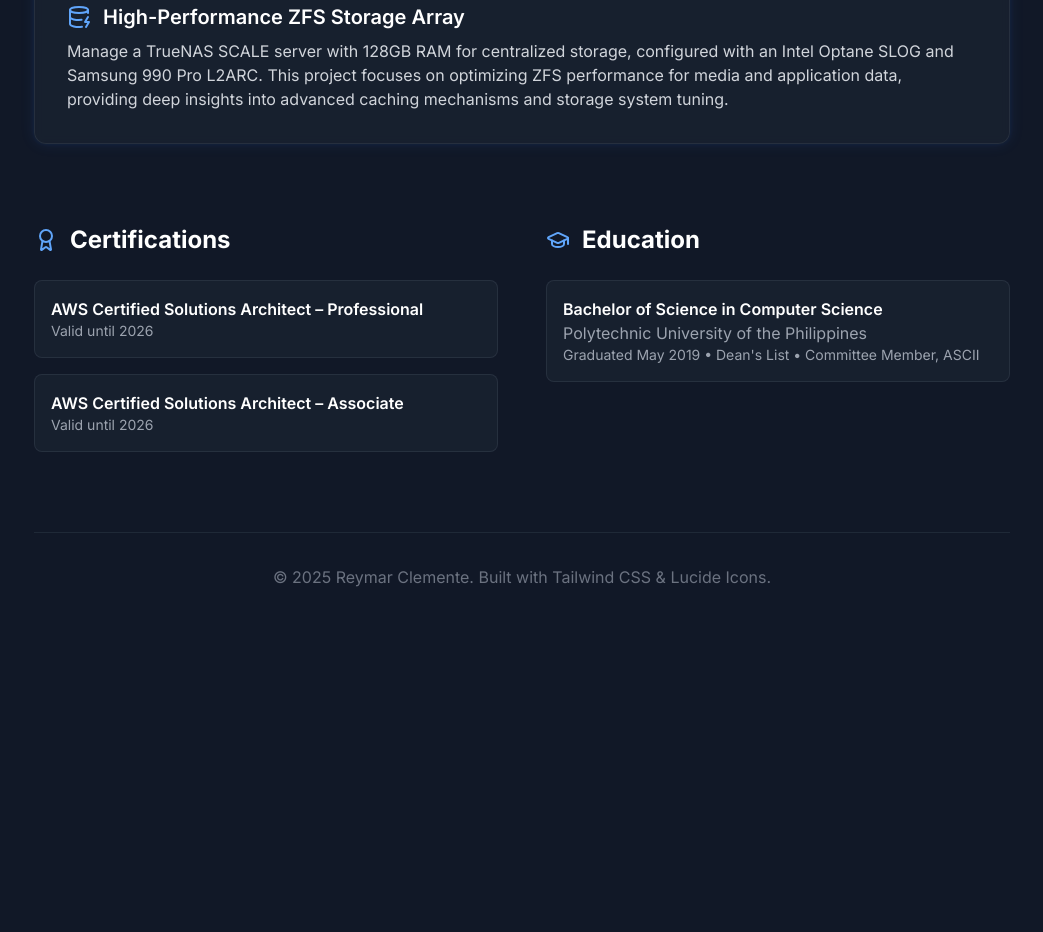
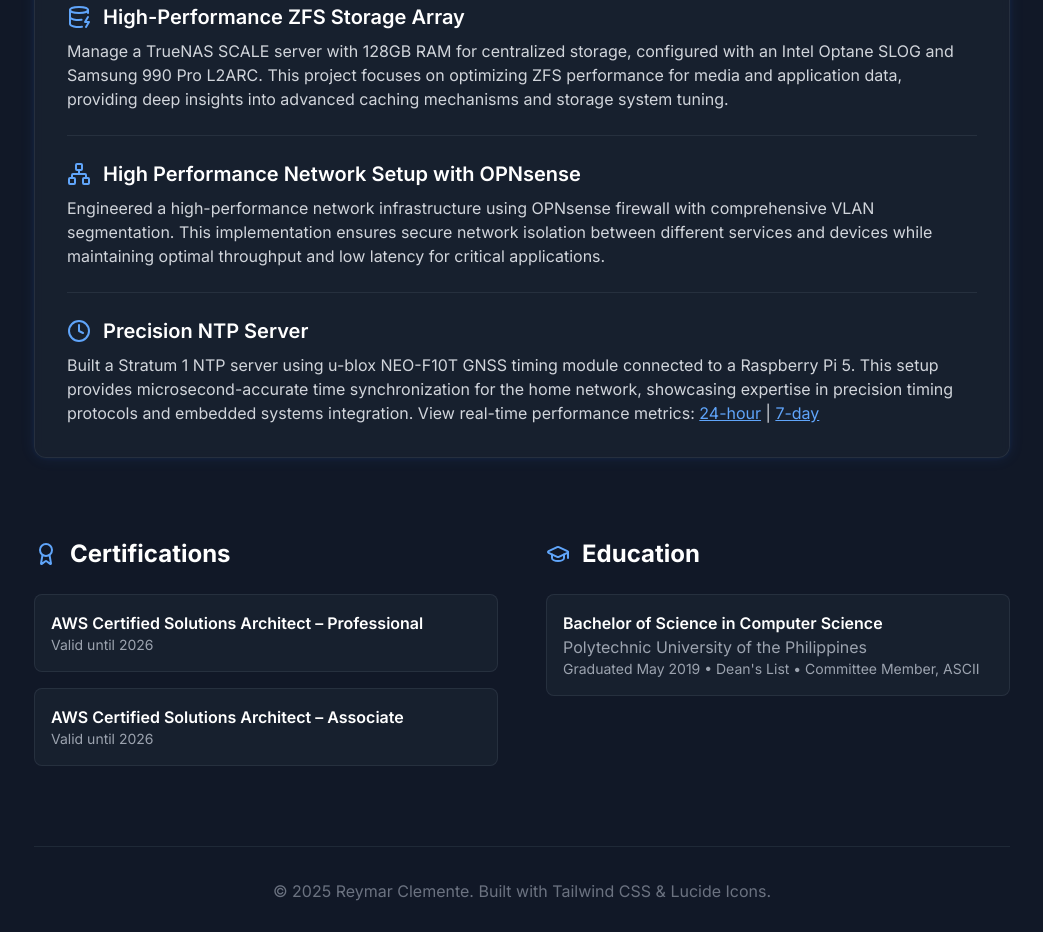
Before and after one commit to Gyakusetsu/reymar.dev, a plain HTML site: page index.html in a window 1280 px wide. Shown: the part 2286-3218 px from the top of the page, without its empty margins (118-1161 px from the left). Before the commit the page ends 2955 px from the top, so only its background shows below. Drawn offline with nearby package versions, Linux system fonts and the light colour scheme.

Commit message:
add high-performance network setup and precision NTP server projects to work experience

```diff
--- a/index.html
+++ b/index.html
@@ -195,6 +195,26 @@
                            Manage a TrueNAS SCALE server with 128GB RAM for centralized storage, configured with an Intel Optane SLOG and Samsung 990 Pro L2ARC. This project focuses on optimizing ZFS performance for media and application data, providing deep insights into advanced caching mechanisms and storage system tuning.
                         </p>
                     </div>
+                    <div class="border-t border-gray-700/50 my-6"></div>
+                    <div>
+                        <h4 class="text-xl font-semibold text-white flex items-center">
+                            <i data-lucide="network" class="w-6 h-6 mr-3 text-blue-400"></i>
+                            High Performance Network Setup with OPNsense
+                        </h4>
+                        <p class="mt-2 text-gray-300">
+                            Engineered a high-performance network infrastructure using OPNsense firewall with comprehensive VLAN segmentation. This implementation ensures secure network isolation between different services and devices while maintaining optimal throughput and low latency for critical applications.
+                        </p>
+                    </div>
+                    <div class="border-t border-gray-700/50 my-6"></div>
+                    <div>
+                        <h4 class="text-xl font-semibold text-white flex items-center">
+                            <i data-lucide="clock" class="w-6 h-6 mr-3 text-blue-400"></i>
+                            Precision NTP Server
+                        </h4>
+                        <p class="mt-2 text-gray-300">
+                            Built a Stratum 1 NTP server using u-blox NEO-F10T GNSS timing module connected to a Raspberry Pi 5. This setup provides microsecond-accurate time synchronization for the home network, showcasing expertise in precision timing protocols and embedded systems integration. View real-time performance metrics: <a href="https://ntpviz-1d.rimuru.io/" target="_blank" class="text-blue-400 hover:text-blue-300 underline">24-hour</a> | <a href="https://ntpviz-7d.rimuru.io/" target="_blank" class="text-blue-400 hover:text-blue-300 underline">7-day</a>
+                        </p>
+                    </div>
                 </div>
             </section>
 
```
